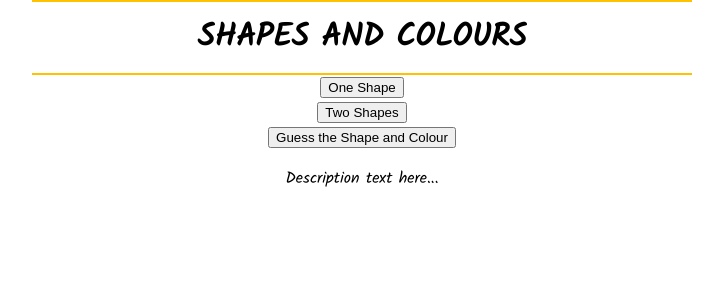
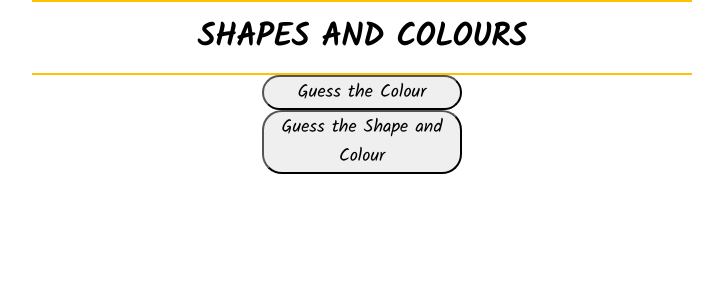
Before and after one commit to tbric123/shapesandcolours, a React (Create React App) app: page / in a window 1280 px wide. Shown: the top 300 px of the page, without its empty margins (278-1001 px from the left). Built offline with nearby package versions, Linux system fonts and the light colour scheme.

Commit message:
Implement ability to go back to main menu

```diff
--- a/public/index.css
+++ b/public/index.css
@@ -63,13 +63,19 @@ body {
   margin: 10px;
 }
 
-.startOverButton {
-  background-color: #FEC200;
+.bigButton {
   font-family: 'Kalam', cursive;
   font-size: large;
   width: 200px;
-  height: 100px;
   border-radius: 20px;
+}
+
+.startOverButton {
+  background-color: #FEC200;
+}
+
+.backToMenuButton {
+  background-color: #13F806;
 }
 
 button:hover {
--- a/src/components/App.jsx
+++ b/src/components/App.jsx
@@ -1,6 +1,5 @@
-// TODO: Level select 1) Pick the right colour 2) Two shapes to colour 3) Work
+// TODO: Level select 1) Pick the right colour 2) Work
 // out the shape and choose the right colour
-
 // TODO: Animations Right, wrong, game over
 
 /* npm modules */
@@ -104,8 +103,12 @@ function App() {
         }
         sound.play();
     }
+
+    function backToMenu() {
+        setGameSelectState(true);
+    }
+
     function startNewGame() {
-        console.log("New game started!");
         setGameSelectState(false);
         const newButtonColours = Utilities.getRandomSet(colours, Utilities.BUTTON_COUNT);
         setButtonColours(newButtonColours);
@@ -144,7 +147,10 @@ function App() {
             <Prompt shape={promptValues.shape} colour={promptValues.colour}/>
 
             <div className="componentArea">{gameIsOver()
-                    ? <button class="startOverButton" onClick={startNewGame}>Play Again</button>
+                    ? <div>
+                      <button className="bigButton startOverButton" onClick={startNewGame}>Play Again</button>
+                      <button class="bigButton backToMenuButton" onClick={backToMenu}>Play Another Game</button>
+                      </div>
                     : <Selection colour={selectedColour}/>}</div>
 
             <div className="componentArea">
--- a/src/components/GameSelectionMenu.jsx
+++ b/src/components/GameSelectionMenu.jsx
@@ -1,15 +1,27 @@
 import React from "react";
 import Header from "./Header";
+import {menuButtons} from "../data/menuButtons";
 
 function GameSelectionMenu(props) {
+
+    const [descriptionText, setDescriptionText] = React.useState("");
+
+    function showButtonDescription(event) {
+        const buttonID = event.target.id;
+        setDescriptionText(menuButtons[buttonID]);
+    }
+
+    function clearButtonDescription() {
+        setDescriptionText("");
+    }
+
     return (
         <div>
             <Header/>
             <div className="componentArea">
-                <button onClick={() => props.gameStart()}>One Shape</button><br />
-                <button>Two Shapes</button><br />
-                <button>Guess the Shape and Colour</button><br />
-                <p>Description text here...</p>
+                <button id="option1" className="bigButton" onMouseEnter={showButtonDescription} onMouseLeave={clearButtonDescription} onClick={() => props.gameStart()}>Guess the Colour</button><br />
+                <button id="option2" className="bigButton" onMouseEnter={showButtonDescription} onMouseLeave={clearButtonDescription} onClick={() => props.gameStart()}>Guess the Shape and Colour</button><br />
+                <p>{descriptionText}</p>
             </div>
 
         </div>
--- a/src/components/Shape.jsx
+++ b/src/components/Shape.jsx
@@ -8,7 +8,8 @@ function Shape(props) {
     // Set the shape's colour
     let shapeStyle = {
         backgroundColor: props.colour,
-        border: "5px solid"
+        border: "5px solid",
+        marginTop: "10px"
     }
 
     // Work out what shape we're going to display
--- /dev/null
+++ b/src/data/menuButtons.js
@@ -0,0 +1,6 @@
+const menuButtons = {
+    "option1":"Choose the right colour for the shape!",
+    "option2":"Choose the shape and the colour for it!"
+}
+
+export {menuButtons};
```
